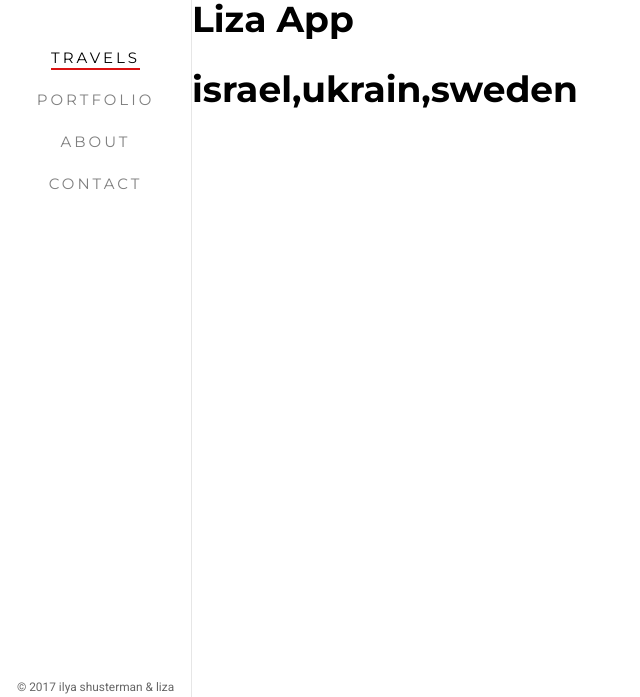
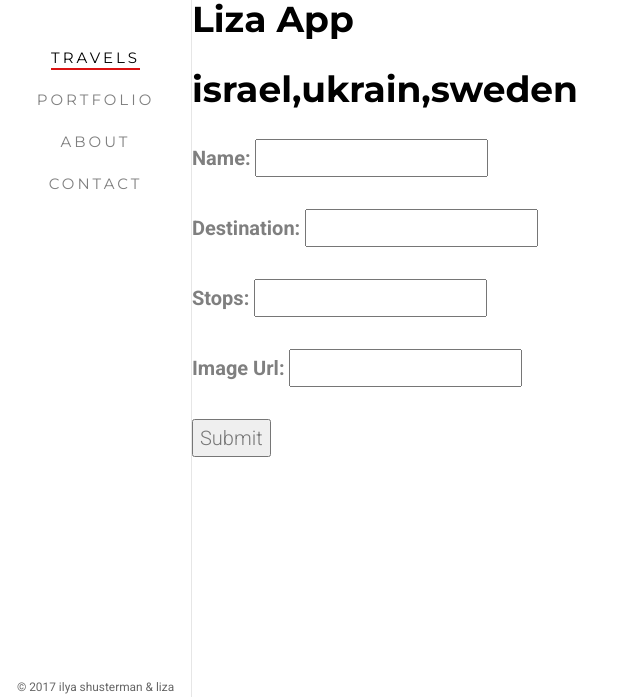
Before and after one commit to ilyashusterman/Liz, a Django app: page / in a window 1280 px wide. Shown: the top 697 px of the page, without its empty margins (0-640 px from the left). Run offline with Django 3.2, Linux system fonts and the light colour scheme; data comes from the database, SQL or seed files in the repository; some libraries are stand-ins or nearby versions.

Commit message:
added form of trip

```diff
--- a/main/forms.py
+++ b/main/forms.py
@@ -1,7 +1,7 @@
 from django import forms
 
 
-class Trip(forms.Form):
+class TripForm(forms.Form):
     name = forms.CharField(label='Name', max_length=100)
     destination = forms.CharField(label='Destination', max_length=100)
     stops = forms.CharField(label='Stops', max_length=100)
--- a/main/templates/home.html
+++ b/main/templates/home.html
@@ -3,10 +3,22 @@
 {% load staticfiles %}
 
 {% block content %}
+
 <h1>Liza App</h1>
 {% for travel in travels %}
     <a href="/{{travel.id}}/">
 <h1>{{travel.stops}}</h1>
     </a>
 {% endfor %}
+
+
+
+    <form action='add_trip/' method='post'>
+{% csrf_token %}
+{{ form.as_p }}
+<input type='submit' value='Submit' />
+</form>
+
+
+
 {% endblock %}
--- a/main/urls.py
+++ b/main/urls.py
@@ -19,4 +19,5 @@ from . import views
 urlpatterns = [
     url(r'^$', views.home),
     url(r'^([0-9]+)/$', views.detail, name='detail'),
+    url(r'^add_trip/$', views.add_trip, name='add_trip'),
 ]
--- a/main/views.py
+++ b/main/views.py
@@ -1,13 +1,15 @@
+from django.http import HttpResponseRedirect
 from django.shortcuts import render
 from django.db.models import ObjectDoesNotExist
-# Create your views here.
+from .forms import TripForm
 from .models import Trip
 
 
 def home(request):
     home_context = {
         'travel': ['Sweden', 'England'],
-        'travels': Trip.objects.all()
+        'travels': Trip.objects.all(),
+        'form': TripForm()
     }
     return render(request, 'home.html', context=home_context)
 
@@ -18,3 +20,15 @@ def detail(request, trip_id):
         return render(request, 'detail.html', {'trip': trip})
     except ObjectDoesNotExist as e:
         return render(request, '404.html')
+
+
+def add_trip(request):
+    form = TripForm(request.POST)
+    if form.is_valid():
+        trip = Trip(name=form.cleaned_data['name'],
+                    destination=form.cleaned_data['destination'],
+                    stops=form.cleaned_data['stops'],
+                    img_url=form.cleaned_data['img_url'],
+                    )
+        trip.save()
+    return HttpResponseRedirect('/')
```
